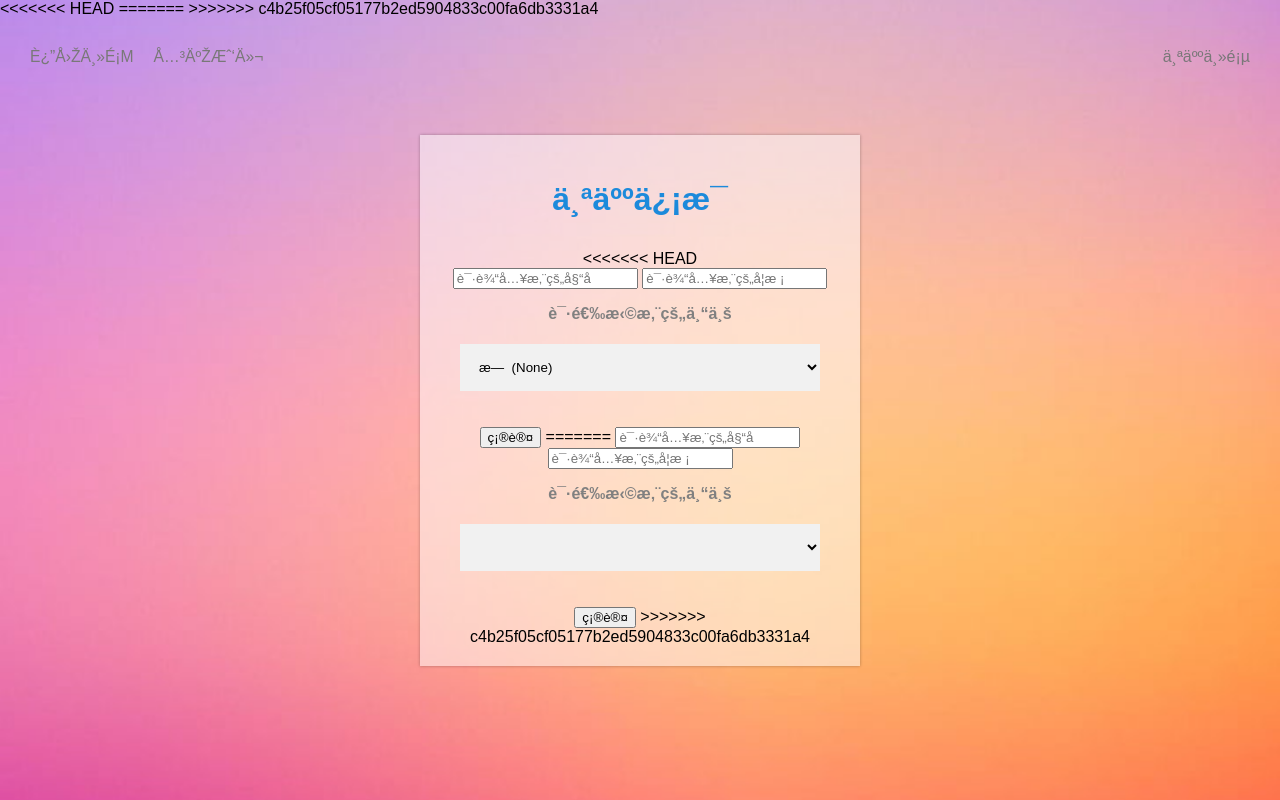
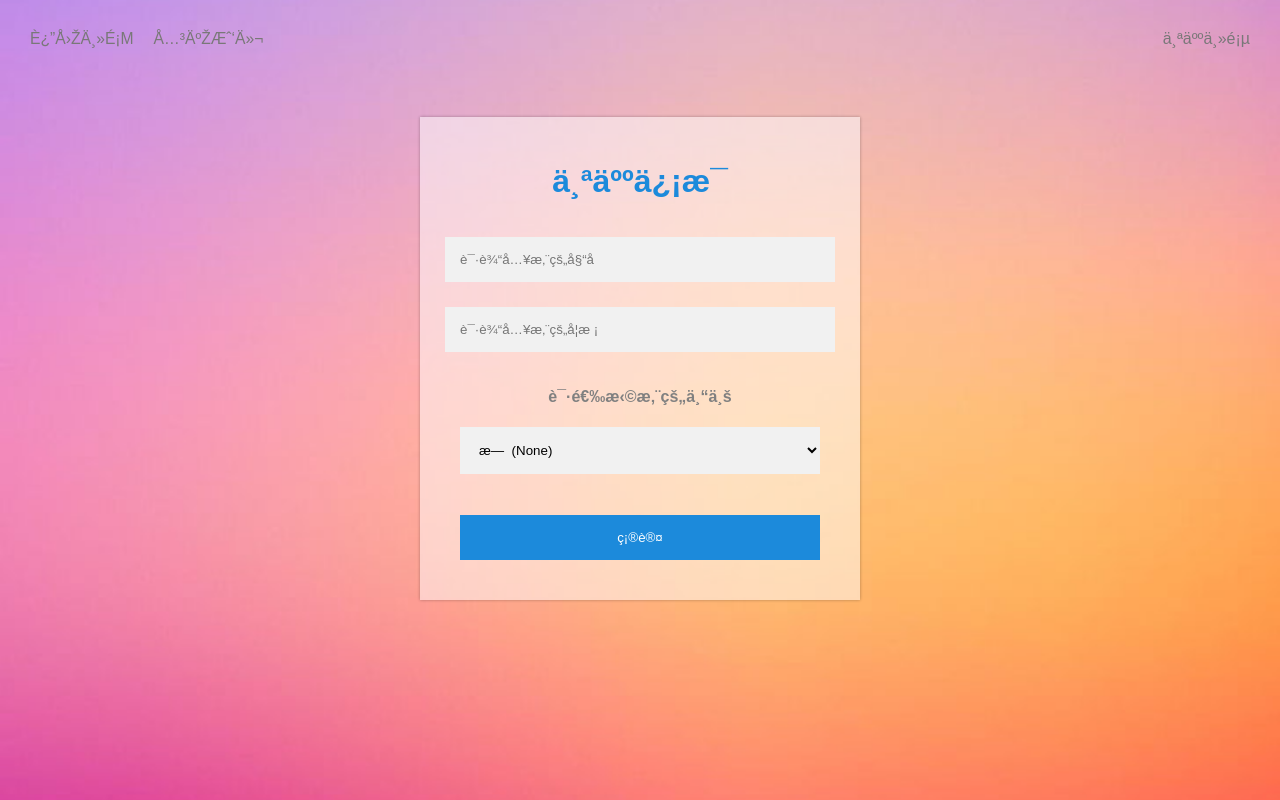
Before and after one commit to paiz3/DROPHAIR, a PHP site: page /personal_info.html in a window 1280 px wide. Run offline with PHP 8.4, Linux system fonts and the light colour scheme.

Commit message:
Sixth Commit

```diff
--- a/create_Account/personal_info.css
+++ b/create_Account/personal_info.css
@@ -81,11 +81,7 @@ body
 }
 
 /* Input boxes*/
-<<<<<<< HEAD
 input[type=text]
-=======
-input[type=name], input[type=school]
->>>>>>> c4b25f05cf05177b2ed5904833c00fa6db3331a4
 {
     width: 90%;
     padding: 15px;
@@ -128,11 +124,7 @@ input[type=name], input[type=school]
 }
 
 /* confirm button modifier */
-<<<<<<< HEAD
 input[type=button] {
-=======
-button[type=submit] {
->>>>>>> c4b25f05cf05177b2ed5904833c00fa6db3331a4
     color: #ffffff;
     width: 90%;
     padding: 15px;
@@ -142,21 +134,14 @@ button[type=submit] {
     cursor: pointer;
 }
 
-<<<<<<< HEAD
 input[type=button]
-=======
-.confirm-button
->>>>>>> c4b25f05cf05177b2ed5904833c00fa6db3331a4
 {
     background-color: #1c8adb;
     transition: 0.8s;
 }
 
-<<<<<<< HEAD
+
 input[type=button]:hover
-=======
-.confirm-button:hover
->>>>>>> c4b25f05cf05177b2ed5904833c00fa6db3331a4
 {
     transform: scale(0.96);
 }
--- a/create_Account/personal_info.html
+++ b/create_Account/personal_info.html
@@ -4,10 +4,7 @@
         <meta charset="uft-8" />
         <title>Personal Info</title>
         <link rel="stylesheet" href="../create_Account/personal_info.css">
-<<<<<<< HEAD
         <script type="text/javascript" src="personal_info.js"></script>
-=======
->>>>>>> c4b25f05cf05177b2ed5904833c00fa6db3331a4
     </head>
     <body>
         <div class="container">
@@ -31,7 +28,6 @@
         </div>
         <div class="sign-up-form">
             <h1>个人信息</h1>
-<<<<<<< HEAD
             <form method = "POST" action="personal_info.js">
                 <input type="text" id="name" class="input-box" placeholder="请输入您的姓名">
                 <input type="text" id="school" class="input-box" placeholder="请输入您的学校">
@@ -57,34 +53,6 @@
                 </div>
 
                 <input type="button" id="confirm-button" value="确认" onclick="validate_info();"/>
-=======
-            <form id="info_form" method="get" action="personal_info.html">
-                <input type="name" class="input-box" placeholder="请输入您的姓名">
-                <input type="school" class="input-box" placeholder="请输入您的学校">
-                <h3>请选择您的专业</h3>
-
-                <div class="select-box">
-                    <p><select>
-                        <option></option>
-                        <option>生物工程 (Biomedical Engineering)</option>
-                        <option>化学工程 (Chemical Engineering)</option>
-                        <option>公共工程 (Civil Engineering)</option>
-                        <option>电子信息工程 (Electrical Engineering)</option>
-                        <option>机械工程 (Mechanical Engineering)</option>
-                        <option>计算机科学与技术 (Computer Science)</option>
-                        <option>计算机工程 (Computer Engineering)</option>
-                        <option>材料科学与工程 (Material Engineering)</option>
-                        <option>数学与应用数学 (Mathematics/Applied Mathematics)</option>
-                        <option>应用物理学 (Applied Physics)</option>
-                        <option>航空航天工程 (Aerospace Engineering)</option>
-                        <option>环境工程 (Environmental Engineering)</option>
-                        <option>核工程与核技术 (Nuclear Engineering)</option>
-                    </select>
-                </div>
-
-                <button type="submit" class="confirm-button">确认</button>
->>>>>>> c4b25f05cf05177b2ed5904833c00fa6db3331a4
-
             </form>
         </div>
     </body>
--- a/create_Account/personal_info.js
+++ b/create_Account/personal_info.js
@@ -12,6 +12,6 @@ function validate_info() {
     }
     else
     {
-        window.location.href="welcome.html";
+        window.location.href="../course page/index.html";
     }
 }
```
Also changed, not shown: create_Account/create_account.html (+1 -69 lines), create_Account/create_account_style.css (+2 -24 lines), 1 other file.
